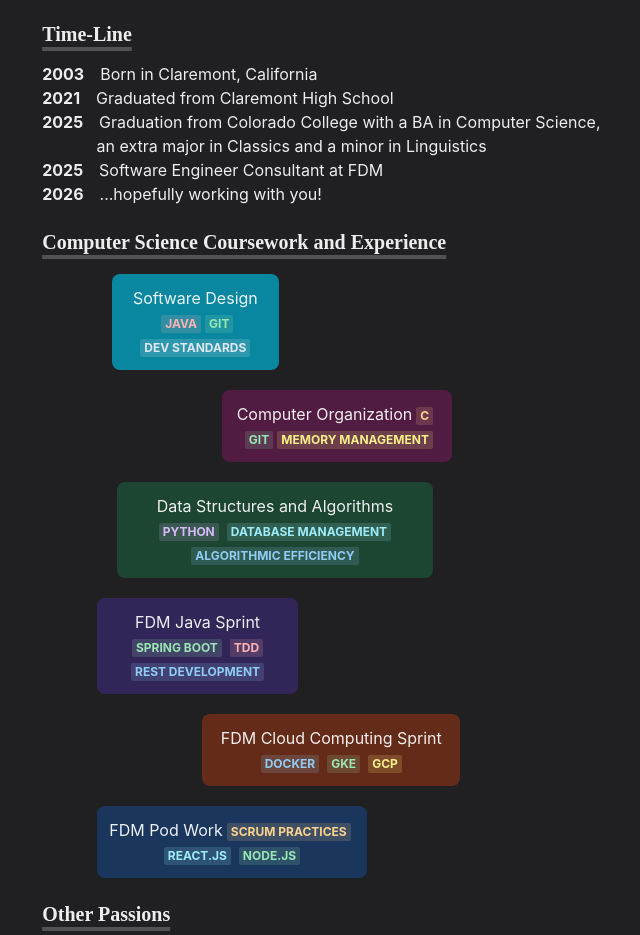
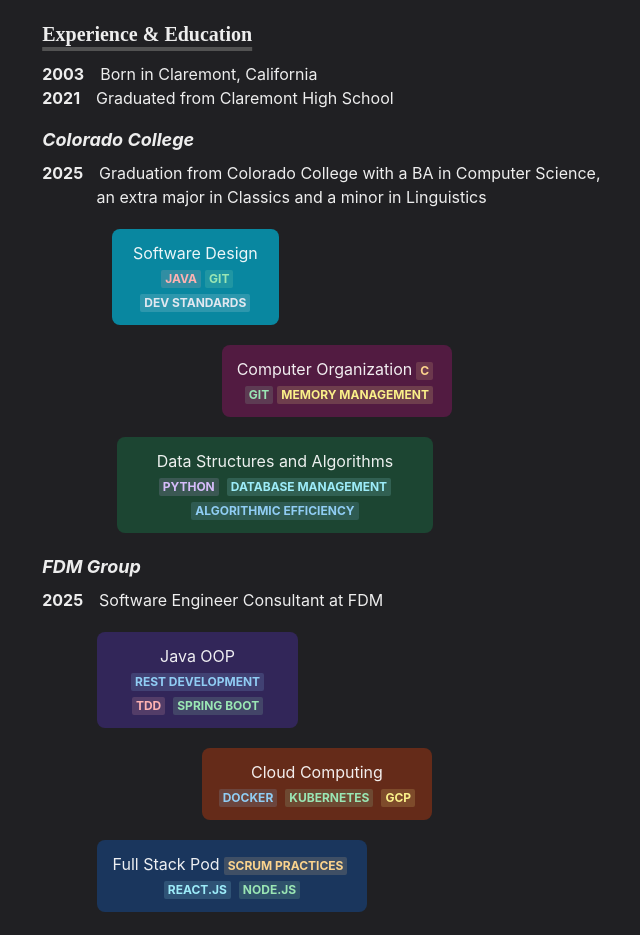
Before and after one commit to Dastair/portfolio, a Next.js app: page / in a window 1280 px wide. Shown: the part 524-1459 px from the top of the page, without its empty margins (311-951 px from the left). Built offline with nearby package versions, Linux system fonts and the light colour scheme; a web font is replaced by a local one.

Commit message:
Update Timeline

```diff
--- a/pages/index.js
+++ b/pages/index.js
@@ -1,4 +1,4 @@
-import {Container, Box, Heading, Image, useColorModeValue, Button, Badge} from "@chakra-ui/react";
+import {Container, Box, Heading, Image, useColorModeValue, Button, Badge, Text} from "@chakra-ui/react";
 
 import Section from "../components/section";
 import Paragraph from "../components/paragraph";
@@ -59,7 +59,7 @@
         </Section>
         <Section delay = {0.3} fade = {10}>
             <Heading as="h3" variant = "section-title">
-                Time-Line
+                Experience &amp; Education
             </Heading>
             <BioSection>
                 <BioYear>2003</BioYear>
@@ -69,38 +69,21 @@
                 <BioYear>2021</BioYear>
                 Graduated from Claremont High School
             </BioSection>
+
+            <Text fontWeight="bold" fontStyle="italic" mt={4} mb={2} fontSize="lg">Colorado College</Text>
             <BioSection>
                 <BioYear>2025</BioYear>
                 Graduation from Colorado College with a BA in Computer Science, an extra major in Classics and a minor in Linguistics
             </BioSection>
-            <BioSection>
-                <BioYear>2025</BioYear>
-                Software Engineer Consultant at FDM
-            </BioSection>
-            <BioSection>
-                <BioYear>2026</BioYear>
-                ...hopefully working with you!
-            </BioSection>
-        </Section>
-        <Section delay={0.45} fade = {-10}>
-            <Heading as = "h3" variant="section-title">
-                Computer Science Coursework and Experience
-            </Heading>
             <Box ml={70} borderRadius = "lg" bg ={useColorModeValue('teal.200','cyan.700')} w='29%' p ={3} mb = {5} mt = {5} align = "center">
                 Software Design
-
                 <Badge marginX={1} colorScheme = 'red'>Java</Badge>
-
                 <Badge variant = 'subtle' colorScheme = 'green'>Git</Badge>
-
                 <Badge colorScheme = 'gray'> DEV STANDARDS</Badge>
-
             </Box>
             <Box  ml={180} borderRadius = "lg" bg ={useColorModeValue('red.200','pink.900')} w = '40%' p ={3} mb = {5} mt = {5} align = "center">
                 Computer Organization
-
                 <Badge marginX={1} colorScheme = 'orange'>C</Badge>
-
                 <Badge marginX={1} variant = 'subtle' colorScheme = 'green'>Git</Badge>
                 <Badge colorScheme = 'yellow'> Memory Management</Badge>
             </Box>
@@ -109,26 +92,38 @@
                 <Badge marginX={1} colorScheme = 'purple'>Python</Badge>
                 <Badge marginX={1} colorScheme = 'cyan'>Database Management</Badge>
                 <Badge colorScheme = 'blue'> Algorithmic Efficiency</Badge>
+            </Box>
+
+            <Text fontWeight="bold" fontStyle="italic" mt={4} mb={2} fontSize="lg">FDM Group</Text>
+            <BioSection>
+                <BioYear>2025</BioYear>
+                Software Engineer Consultant at FDM
+            </BioSection>
+            <Box ml={55} borderRadius="lg" bg={useColorModeValue('purple.200','purple.900')} w='35%' p={3} mb={5} mt={5} align="center">
+                Java OOP<br/>
+                <Badge marginX={1} colorScheme='blue'>REST Development</Badge>
+                <Badge marginX={1} colorScheme='red'>TDD</Badge>
+                <Badge marginX={1} colorScheme='green'>Spring Boot</Badge>
+
 
             </Box>
-            <Box ml={55} borderRadius="lg" bg={useColorModeValue('purple.200','purple.900')} w='35%' p={3} mb={5} mt={5} align="center">
-                FDM Java Sprint<br/>
-                <Badge marginX={1} colorScheme='green'>Spring Boot</Badge>
-                <Badge marginX={1} colorScheme='red'>TDD</Badge>
-                <Badge marginX={1} colorScheme='blue'>REST Development</Badge>
-            </Box>
-            <Box ml={160} borderRadius="lg" bg={useColorModeValue('orange.200','orange.900')} w='45%' p={3} mb={5} mt={5} align="center">
-                FDM Cloud Computing Sprint<br/>
+            <Box ml={160} borderRadius="lg" bg={useColorModeValue('orange.200','orange.900')} w='40%' p={3} mb={5} mt={5} align="center">
+                Cloud Computing<br/>
                 <Badge marginX={1} colorScheme='blue'>Docker</Badge>
-                <Badge marginX={1} colorScheme='green'>GKE</Badge>
+                <Badge marginX={1} colorScheme='green'>Kubernetes</Badge>
                 <Badge marginX={1} colorScheme='yellow'>GCP</Badge>
             </Box>
             <Box ml={55} borderRadius="lg" bg={useColorModeValue('blue.200','blue.900')} w='47%' p={3} mb={5} mt={5} align="center">
-                FDM Pod Work
+                Full Stack Pod
                 <Badge marginX={1} colorScheme='orange'>Scrum Practices</Badge>
                 <Badge marginX={1} colorScheme='cyan'>React.js</Badge>
                 <Badge marginX={1} colorScheme='green'>Node.js</Badge>
             </Box>
+
+            <BioSection>
+                <BioYear>2026</BioYear>
+                ...hopefully working with you!
+            </BioSection>
         </Section>
         <Section delay={0.60} fade = {10}>
             <Heading as = "h3" variant="section-title">
```
Also changed, not shown: public/images/portpicture.jpg.
